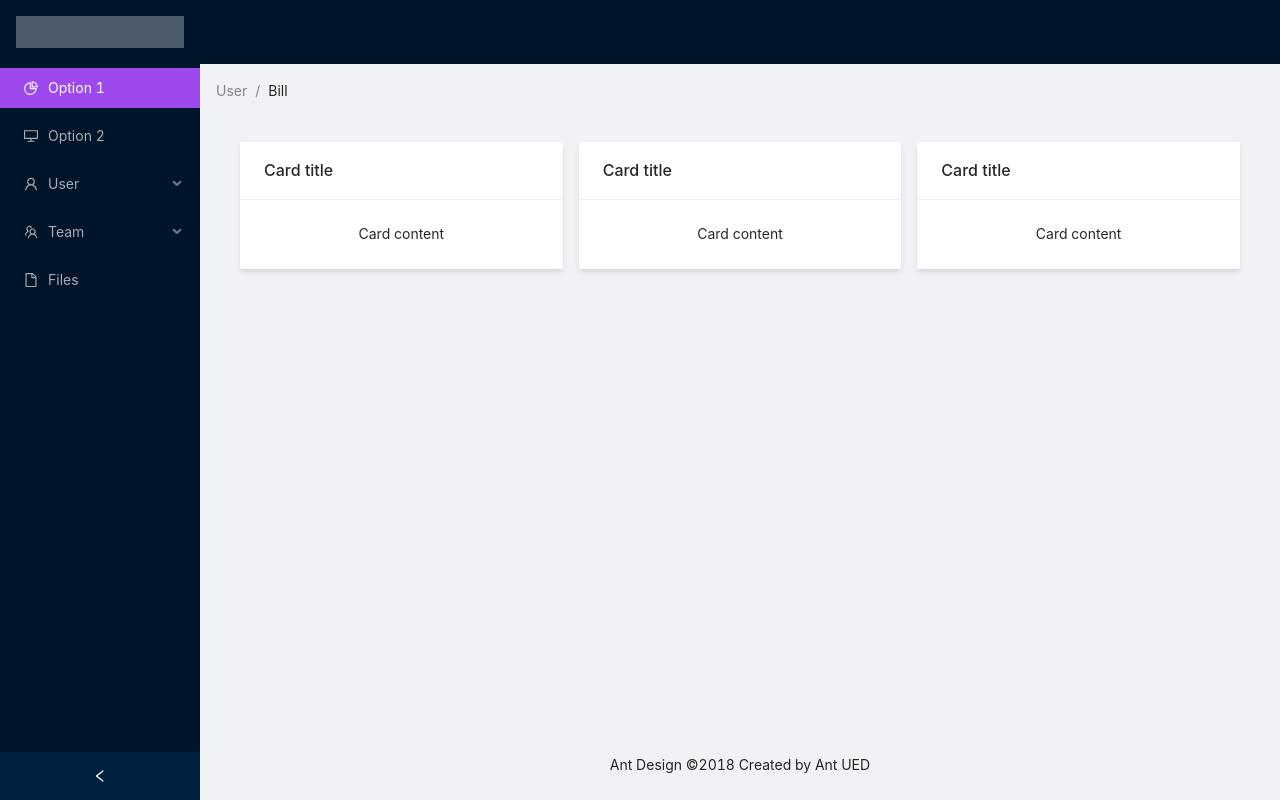
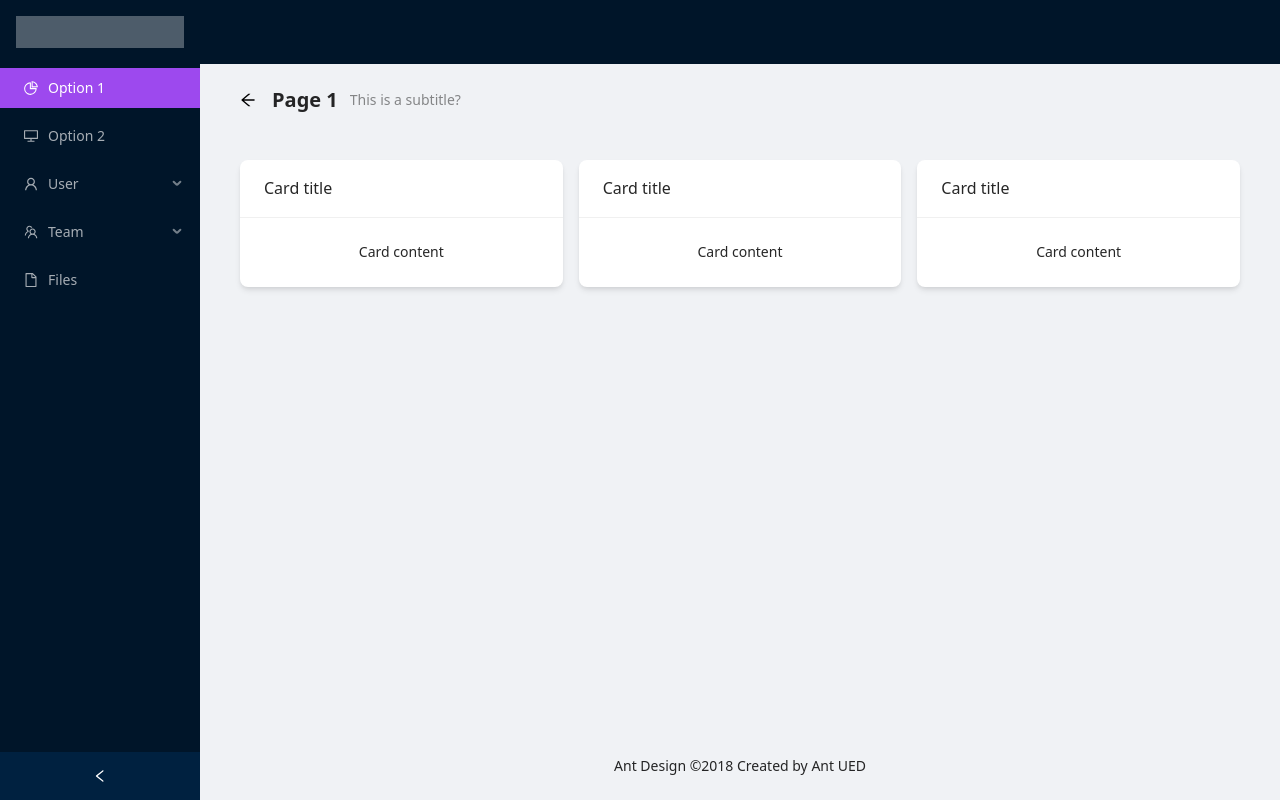
Before and after one commit to laniltee/antd-demo, a React (Create React App) app: page / in a window 1280 px wide. Built offline with nearby package versions, Linux system fonts and the light colour scheme.

Commit message:
getMenuSwitch

```diff
--- a/package.json
+++ b/package.json
@@ -19,7 +19,9 @@
     "start": "craco start",
     "build": "craco build",
     "test": "craco test",
-    "eject": "react-scripts eject"
+    "eject": "react-scripts eject",
+    "analyze": "source-map-explorer 'build/static/js/*.js'",
+    "server": "serve -s build"
   },
   "eslintConfig": {
     "extends": [
--- a/src/App.js
+++ b/src/App.js
@@ -1,6 +1,6 @@
 import React from 'react'
+import 'antd/dist/antd.less'
 import './new.css'
-import 'antd/dist/antd.less'
 // import 'antd/dist/antd.dark.less'
 import BillLayout from './BillLayout'
 
--- a/src/BillLayout.js
+++ b/src/BillLayout.js
@@ -1,4 +1,4 @@
-import { Layout, Menu, Breadcrumb, Row, Col, Card } from 'antd'
+import { Layout, Menu, PageHeader } from 'antd'
 import {
   DesktopOutlined,
   PieChartOutlined,
@@ -7,13 +7,28 @@ import {
   UserOutlined,
 } from '@ant-design/icons'
 import { useState } from 'react'
-import MyCard from './MyCard'
+import SiteCardWrapper from './menuItems/siteCardWrapper'
+import NotFound from './menuItems/notFound'
 
 const { Header, Content, Footer, Sider } = Layout
 const { SubMenu } = Menu
 
+const getMenuSwitch = (selectedMenu) => {
+  switch (selectedMenu) {
+    case '1':
+      return <SiteCardWrapper />
+    default:
+      return <NotFound />
+  }
+}
+
 const BillLayout = () => {
   const [isCollapsed, setIsCollapsed] = useState(false)
+  const [selectedMenu, setSelectedMenu] = useState('1')
+
+  const onSelect = ({ key }) => {
+    setSelectedMenu(key.toString())
+  }
 
   return (
     <Layout style={{ minHeight: '100vh' }}>
@@ -24,7 +39,12 @@ const BillLayout = () => {
         theme="dark"
       >
         <div className="logo" />
-        <Menu theme="dark" defaultSelectedKeys={['1']} mode="inline">
+        <Menu
+          theme="dark"
+          defaultSelectedKeys={['1']}
+          mode="inline"
+          onSelect={onSelect}
+        >
           <Menu.Item key="1" icon={<PieChartOutlined />}>
             Option 1
           </Menu.Item>
@@ -48,21 +68,17 @@ const BillLayout = () => {
       <Layout className="site-layout">
         <Header className="site-layout-background" style={{ padding: 0 }} />
         <Content style={{ margin: '0 16px' }}>
-          <Breadcrumb style={{ margin: '16px 0' }}>
-            <Breadcrumb.Item>User</Breadcrumb.Item>
-            <Breadcrumb.Item>Bill</Breadcrumb.Item>
-          </Breadcrumb>
+          <PageHeader
+            className="site-page-header"
+            onBack={() => null}
+            title={`Page ${selectedMenu}`}
+            subTitle="This is a subtitle?"
+          />
           <div
             className="site-layout-background"
             style={{ padding: 24, minHeight: 360 }}
           >
-            <div className="site-card-wrapper">
-              <Row gutter={[16, { xs: 8, sm: 16, md: 24, lg: 32 }]}>
-                <MyCard />
-                <MyCard />
-                <MyCard />
-              </Row>
-            </div>
+            {getMenuSwitch(selectedMenu)}
           </div>
         </Content>
         <Footer style={{ textAlign: 'center' }}>
--- /dev/null
+++ b/src/menuItems/notFound.js
@@ -0,0 +1,15 @@
+import React from 'react'
+import { Button, Result } from 'antd'
+
+const NotFound = () => {
+  return (
+    <Result
+      status="404"
+      title="404"
+      subTitle="Sorry, the page you visited does not exist."
+      extra={<Button type="primary">Back Home</Button>}
+    />
+  )
+}
+
+export default NotFound
--- /dev/null
+++ b/src/menuItems/siteCardWrapper.js
@@ -0,0 +1,17 @@
+import React from 'react'
+import { Row } from 'antd'
+import MyCard from './MyCard'
+
+const SiteCardWrapper = () => {
+  return (
+    <div className="site-card-wrapper">
+      <Row gutter={[16, { xs: 8, sm: 16, md: 24, lg: 32 }]}>
+        <MyCard />
+        <MyCard />
+        <MyCard />
+      </Row>
+    </div>
+  )
+}
+
+export default SiteCardWrapper
```
Also changed, not shown: src/menuItems/MyCard.js (renamed from src/MyCard.js).
